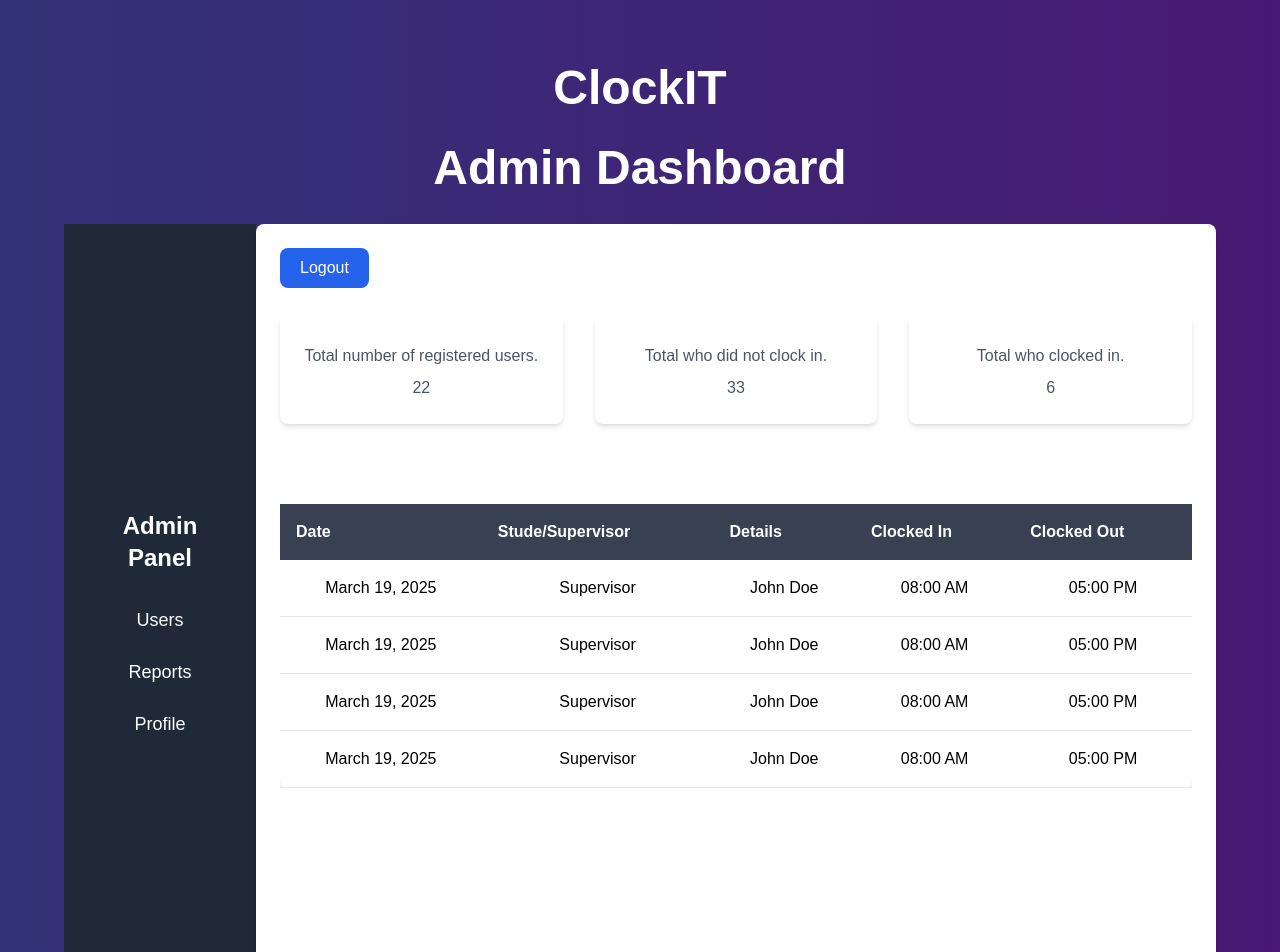
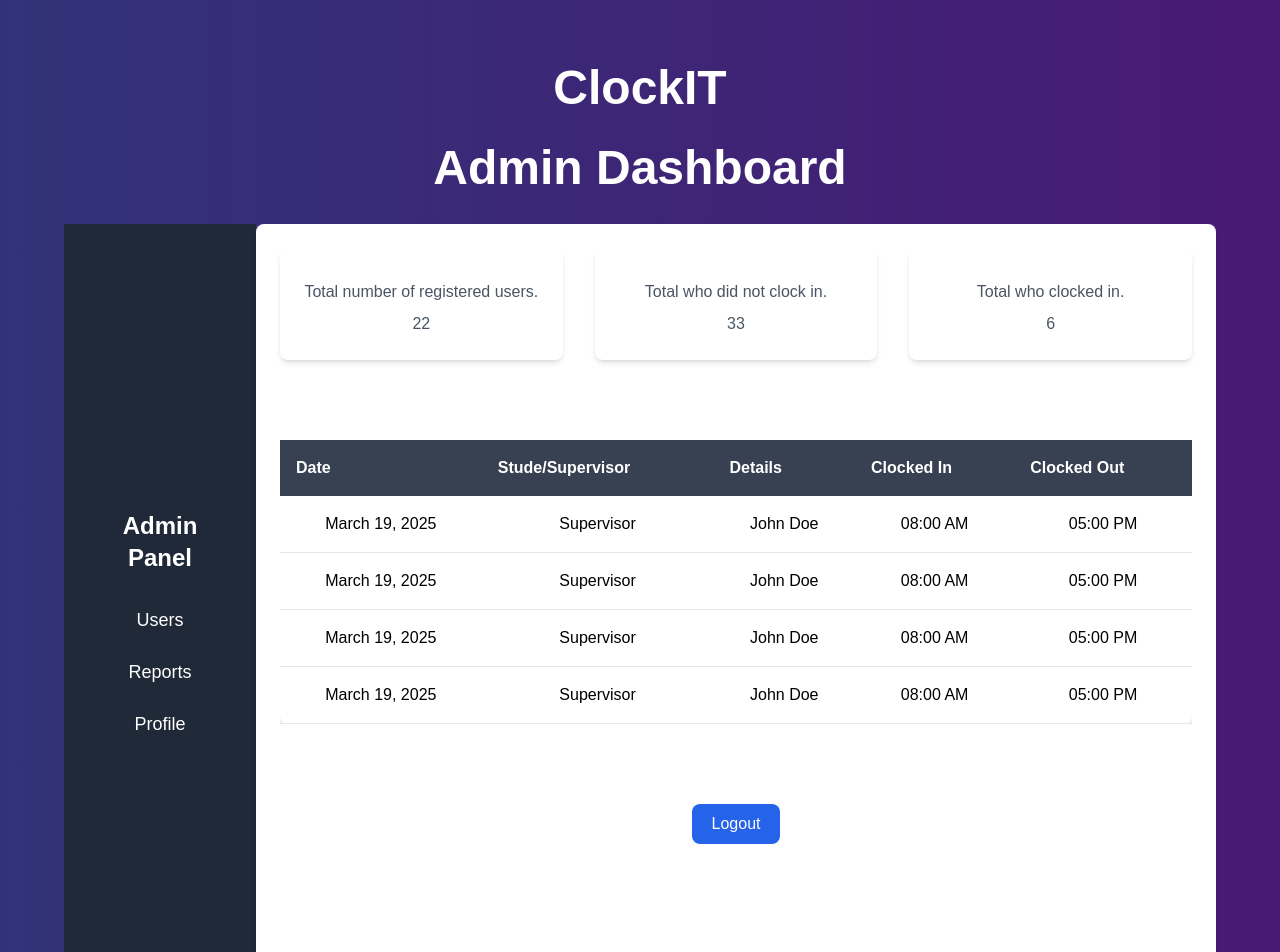
Before and after one commit to Sphe2001/clocking_system, a Next.js app: page /dashboard/admin in a window 1280 px wide. Shown: the top 952 px of the page. Built offline with nearby package versions, Linux system fonts and the light colour scheme.

Commit message:
updated admin dashbeard

```diff
--- a/src/app/dashboard/admin/page.tsx
+++ b/src/app/dashboard/admin/page.tsx
@@ -55,15 +55,7 @@ export default function AdminDashboardPage() {
 
             {/* Main Content */}
             <div className="flex-1 p-6 bg-white rounded-lg shadow-md overflow-auto min-h-screen">
-              {/* Top Navigation Bar */}
-              <div className="flex items-center justify-between mb-6">
-                <button
-                  className="bg-blue-600 text-white px-5 py-2 rounded-lg hover:bg-blue-700"
-                  onClick={handleLogout}
-                >
-                  Logout
-                </button>
-              </div>
+
 
               {/* Dashboard Stats */}
               <div className="grid grid-cols-1 md:grid-cols-2 lg:grid-cols-3 gap-8 mb-8">
@@ -133,7 +125,15 @@ export default function AdminDashboardPage() {
                   </table>
                 </div>
               </div>
-
+               {/* Top Navigation Bar */}
+              <div className="flex items-center justify-center mb-6">
+                <button
+                  className="bg-blue-600 m-20 text-white p-10 px-5 py-2 rounded-lg hover:bg-blue-700"
+                  onClick={handleLogout}
+                >
+                  Logout
+                </button>
+              </div>
             </div>
           </div>
         </div>
--- a/src/app/dashboard/admin/reports/page.tsx
+++ b/src/app/dashboard/admin/reports/page.tsx
@@ -17,11 +17,12 @@ const ReportsPage = () => {
           </p>
 
           {/* Reports Content */}
-          <div className="bg-white p-6 rounded-lg shadow-xl space-y-6">
+          <div className="bg-white p-10 rounded-lg shadow-xl space-y-6">
             <h3 className="text-xl font-semibold text-gray-700">Report Overview</h3>
             <p className="text-lg text-gray-700 mb-4">This section contains the latest reports and insights.</p>
 
             {/* Add Report Table or Content */}
+            <div className="overflow-x-auto">
             <table className="w-full table-auto text-gray-700">
               <thead className="bg-gray-200">
                 <tr>
@@ -53,7 +54,7 @@ const ReportsPage = () => {
                 {/* More rows can be added here */}
               </tbody>
             </table>
-
+            </div>
             {/* Buttons for viewing more reports or creating a new report */}
             <div className="flex justify-center space-x-4">
               <button className="px-6 py-2 bg-indigo-600 text-white rounded-lg hover:bg-indigo-700">
```
